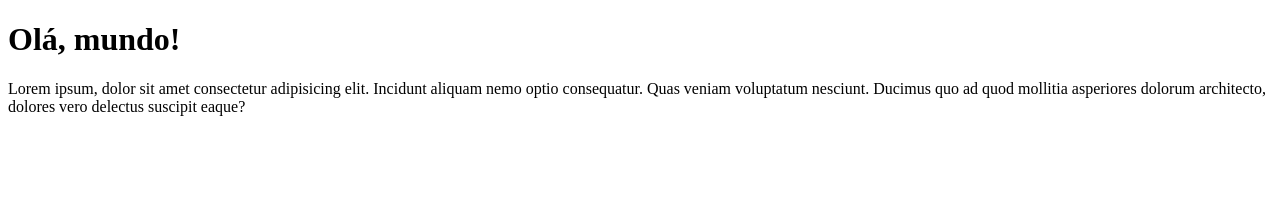
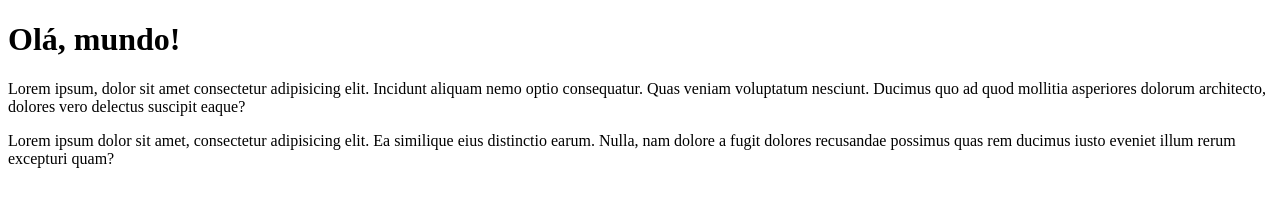
Before and after one commit to pngcastel/Ola-Mundo, a plain HTML site: page site-exemplo/index.html in a window 1280 px wide. Drawn offline with Linux system fonts and the light colour scheme.

Commit message:
adicionei um paragrafo

```diff
--- a/site-exemplo/index.html
+++ b/site-exemplo/index.html
@@ -11,5 +11,8 @@
     Incidunt aliquam nemo optio consequatur. Quas veniam voluptatum nesciunt.
     Ducimus quo ad quod mollitia asperiores dolorum architecto, dolores
     vero delectus suscipit eaque?</p>
+    <p>Lorem ipsum dolor sit amet, consectetur adipisicing elit. Ea similique
+    eius distinctio earum. Nulla, nam dolore a fugit dolores recusandae
+    possimus quas rem ducimus iusto eveniet illum rerum excepturi quam?</p>
 </body>
 </html>
```
